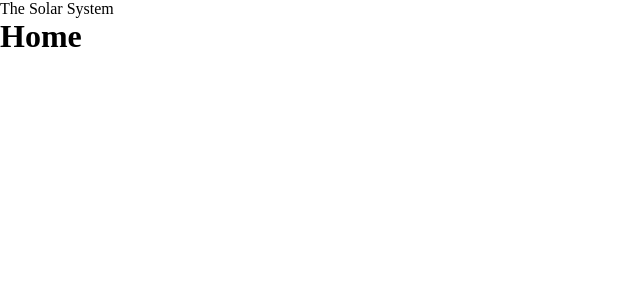
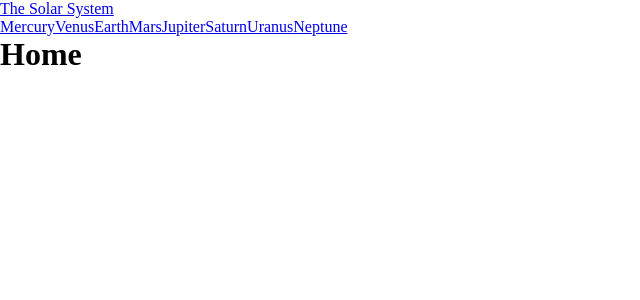
Before and after one commit to nicholaslicata/The-Solar-System, a React (Create React App) app: page / in a window 1280 px wide. Shown: the top 300 px of the page, without its empty margins (0-640 px from the left). Built offline with nearby package versions, Linux system fonts and the light colour scheme.

Commit message:
setup nav links

```diff
--- a/src/components/Navbar.js
+++ b/src/components/Navbar.js
@@ -1,13 +1,26 @@
+import { Link } from 'react-router-dom';
 
 function Navbar() {
     return (
-        <header>
-            <div>
-                <p>The Solar System</p>
+        <header className='navbar-container'>
+            <div className='logo-container'>
+                <Link className='logo' to='/'>The Solar System</Link>
             </div>
             <nav>
-
+                <Link className='nav-link' to='mercury'>Mercury</Link>
+                <Link className='nav-link' to='venus'>Venus</Link>
+                <Link className='nav-link' to='earth'>Earth</Link>
+                <Link className='nav-link' to='mars'>Mars</Link>
+                <Link className='nav-link' to='jupiter'>Jupiter</Link>
+                <Link className='nav-link' to='saturn'>Saturn</Link>
+                <Link className='nav-link' to='uranus'>Uranus</Link>
+                <Link className='nav-link' to='neptune'>Neptune</Link>
             </nav>
+            <div className='hamburger-btn'>
+                <span className='hamburger-line'></span>
+                <span className='hamburger-line'></span>
+                <span className='hamburger-line'></span>
+            </div>
         </header>
     )
 }
```
